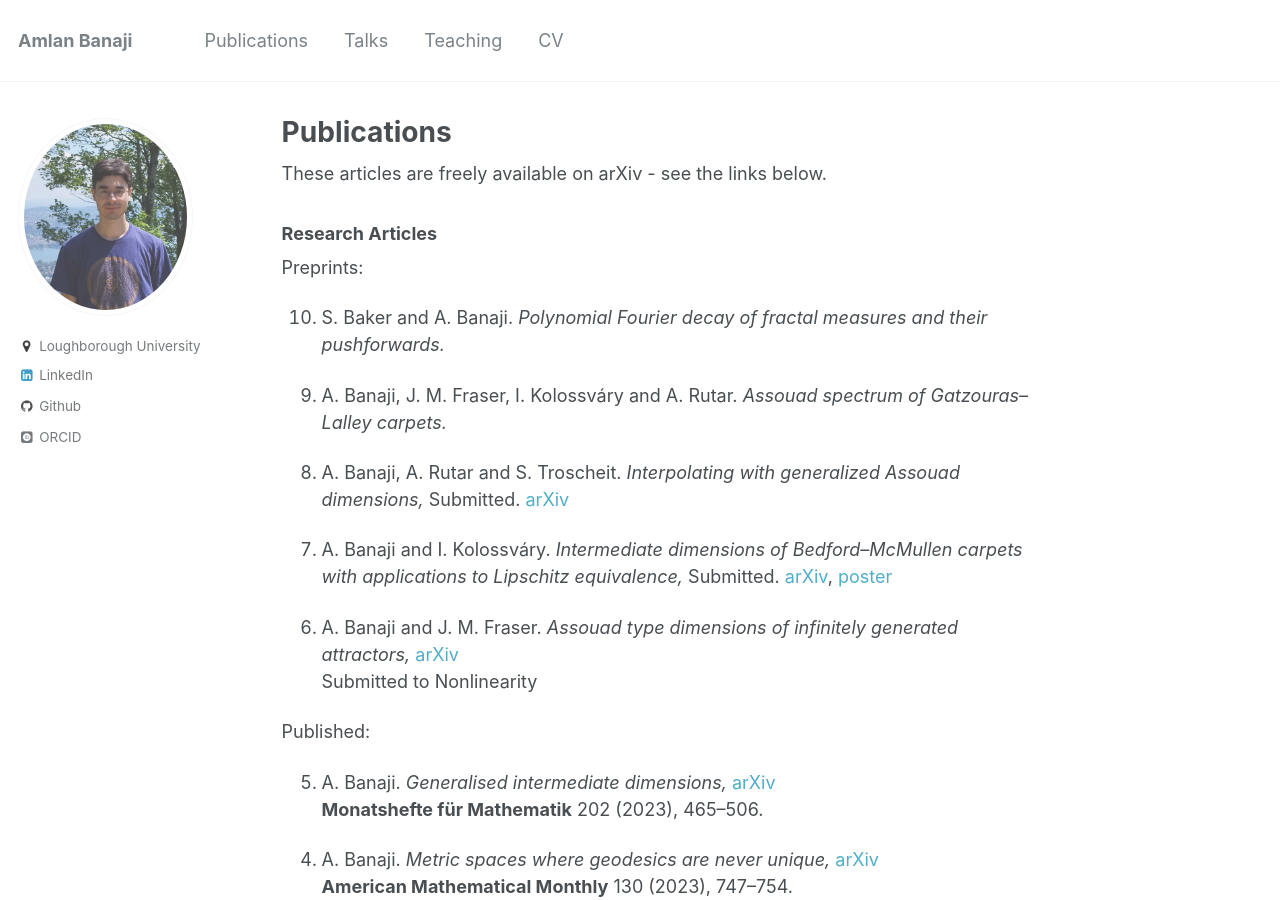
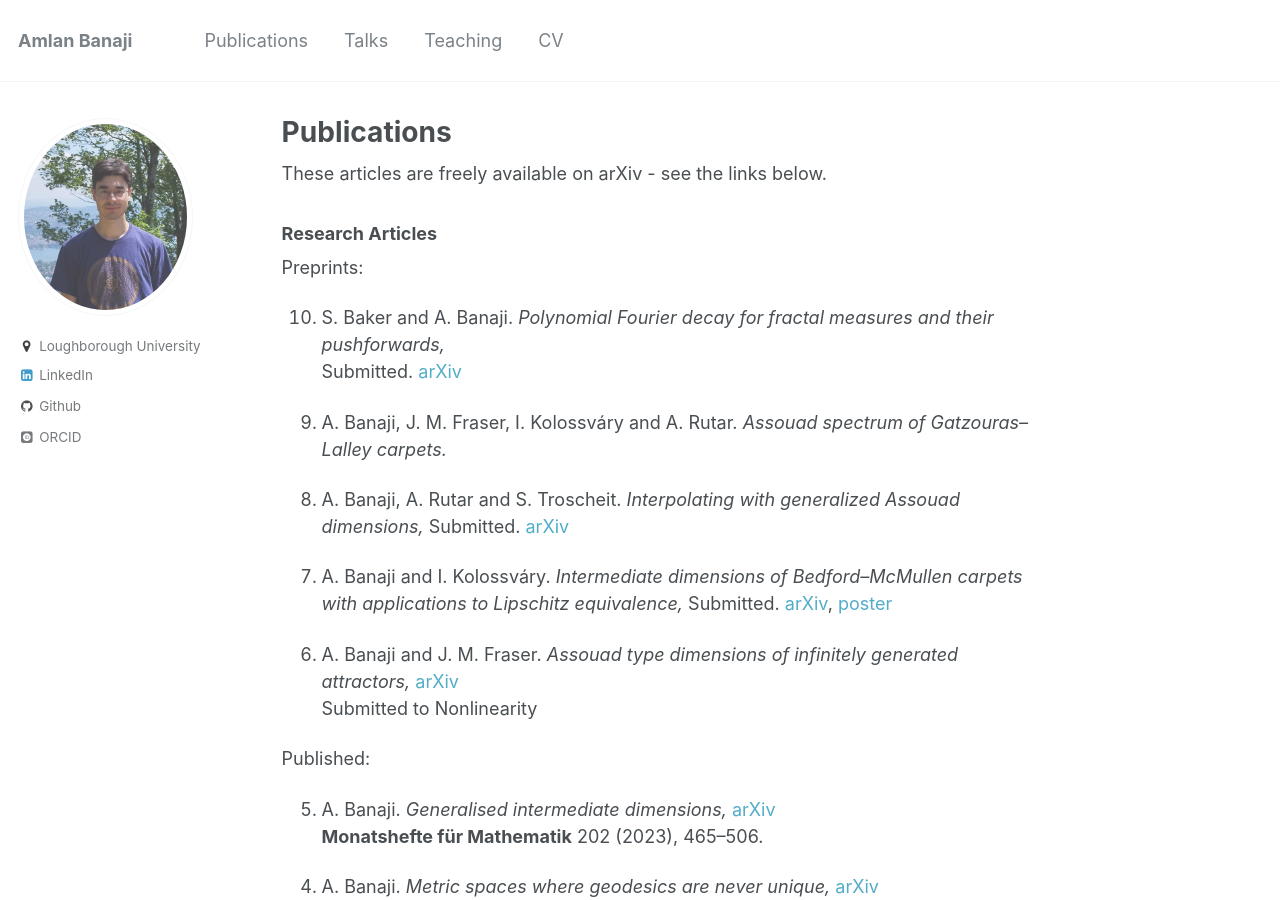
Before and after one commit to amlan-banaji/amlan-banaji.github.io, a Jekyll site: the page built from _pages/publications.md, in a window 1280 px wide and 900 px high. Built offline with Jekyll 4.4.1, drawn with Linux system fonts in a browser that asks for light colours; some web fonts are replaced.

Commit message:
pushforwards arxiv link

```diff
--- a/_pages/publications.md
+++ b/_pages/publications.md
@@ -10,7 +10,8 @@ These articles are freely available on arXiv - see the links below.
 
 Preprints:
 
-10. S. Baker and A. Banaji. *Polynomial Fourier decay of fractal measures and their pushforwards.*
+10. S. Baker and A. Banaji. *Polynomial Fourier decay for fractal measures and their pushforwards,*
+Submitted. [arXiv](https://arxiv.org/abs/2401.01241)
 
 9. A. Banaji, J. M. Fraser, I. Kolossváry and A. Rutar. *Assouad spectrum of Gatzouras–Lalley carpets.*
 
```
Also changed, not shown: 1 other file.
